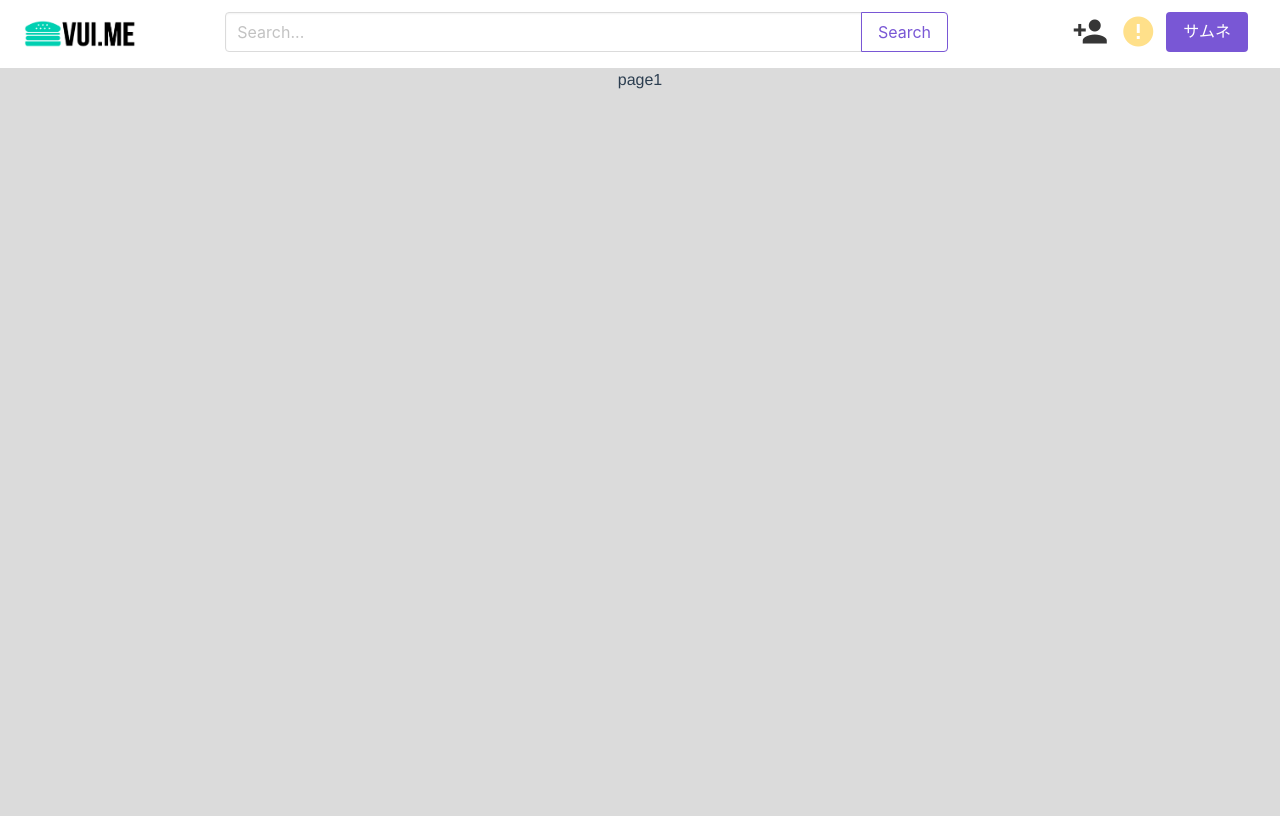
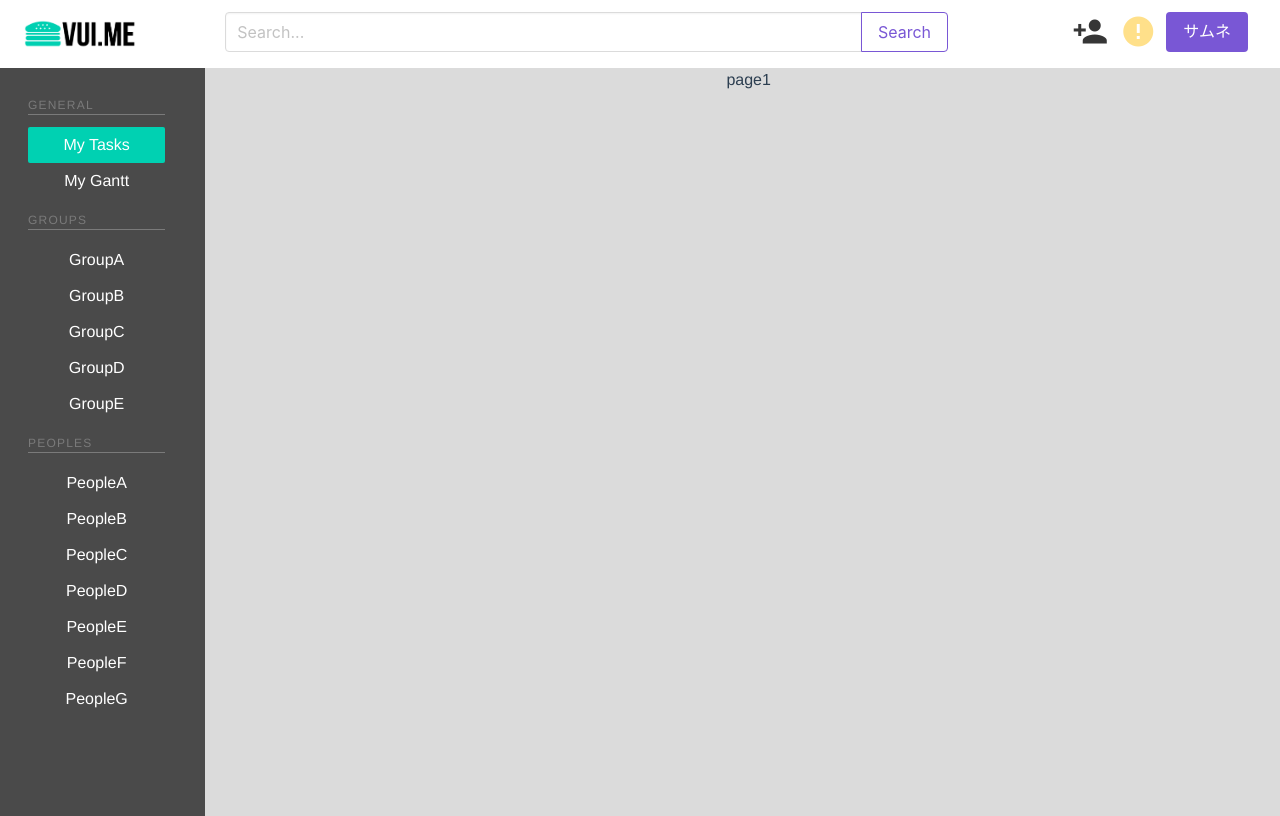
Before and after one commit to nomalio14/vuime, a Vue app: page / in a window 1280 px wide. Built offline with nearby package versions, Linux system fonts and the light colour scheme.

Commit message:
solved side menu

```diff
--- a/src/App.vue
+++ b/src/App.vue
@@ -2,7 +2,7 @@
   <div id="app">
     <nav class="navbar" role="navigation" aria-label="main navigation">
       <div class="navbar-brand column is-2-desktop" >
-        <a v-on:click="on = !on; changeClass()" v-if="!on" role="button" class="navbar-burger burger" aria-label="menu" aria-expanded="false" data-target="navbarBasicExample">
+        <a v-on:click="changeClass();on = !on" v-if="!on" role="button" class="navbar-burger burger" aria-label="menu" aria-expanded="false" data-target="navbarBasicExample">
           <span aria-hidden="true"></span>
           <span aria-hidden="true"></span>
           <span aria-hidden="true"></span>
@@ -51,7 +51,7 @@
     </nav>
     <div class="columns is-fullheight">
   <transition name="show">
-  <div v-bind:class="{ 'is-hidden-touch': isActive }" class="column is-2-desktop is-sidebar-menu" v-if="on">
+  <div  v-if="on" v-bind:class="{ 'is-hidden-touch': isActive }" class="column is-2-desktop is-sidebar-menu">
     <aside class="menu">
   <p class="menu-label">
     General
@@ -98,7 +98,7 @@ export default {
   data () {
     return {
       isActive: true,
-      on:false
+      on:true
     }
   },
   methods: {
```
